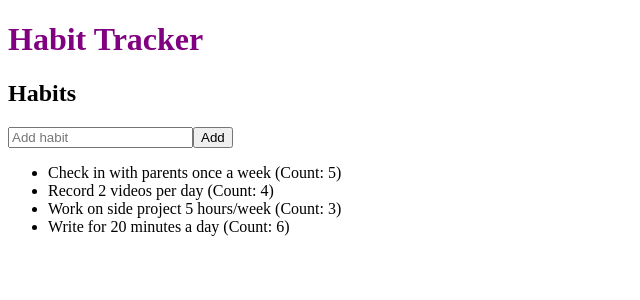
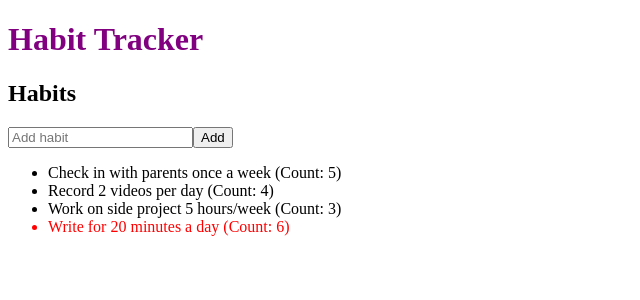
Before and after one commit to oscarpolanco/angular-basic, an Angular app: page / in a window 1280 px wide. Shown: the top 300 px of the page, without its empty margins (0-640 px from the left). Built offline with nearby package versions, Linux system fonts and the light colour scheme.

Commit message:
Add an optional property on my custom habit type and compute it value on the frontend

```diff
--- a/src/app/habit-item/habit-item.component.ts
+++ b/src/app/habit-item/habit-item.component.ts
@@ -4,7 +4,7 @@
 @Component({
   selector: 'app-habit-item',
   template: `
-    <li>{{ habit.title }} (Count: {{ habit.count }})</li>
+    <li [style.color]="habit.streak ? 'red' : 'black'">{{ habit.title }} (Count: {{ habit.count }})</li>
   `,
   styles: []
 })
--- a/src/app/habit-list/habit-list.component.ts
+++ b/src/app/habit-list/habit-list.component.ts
@@ -1,5 +1,6 @@
 import { Component, OnInit } from '@angular/core';
 import { Observable } from 'rxjs';
+import { map } from 'rxjs/operators';
 import { Habit } from '../habit';
 import { HabitService } from '../habit.service';
 
@@ -19,7 +20,12 @@
   habits: Observable<Habit[]>;
 
   constructor(private habitService: HabitService) {
-    this.habits = this.habitService.getHabits();
+    this.habits = this.habitService.getHabits().pipe(map(habits => {
+      return habits.map(habit => {
+        habit.streak = habit.count > 5 ? true : false;
+        return habit;
+      })
+    }));
   }
 
   onAddHabit(newHabit: Habit) {
--- a/src/app/habit.ts
+++ b/src/app/habit.ts
@@ -2,4 +2,5 @@
     id: number;
     title: string;
     count: number;
+    streak?: boolean;
 }
```
Also changed, not shown: section_text/README.md.
